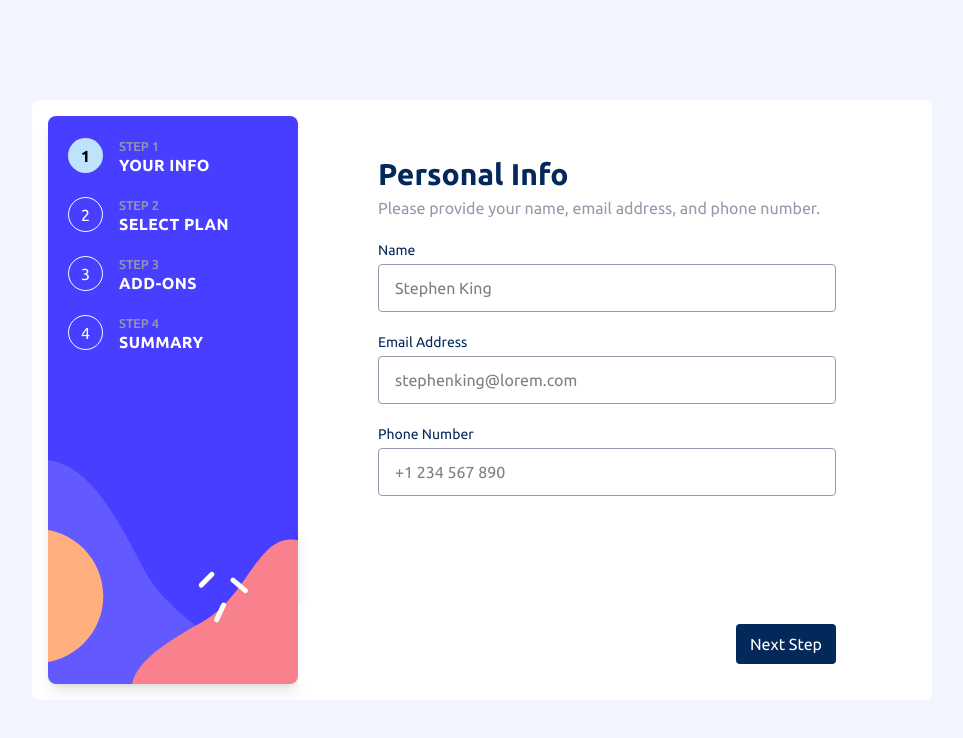
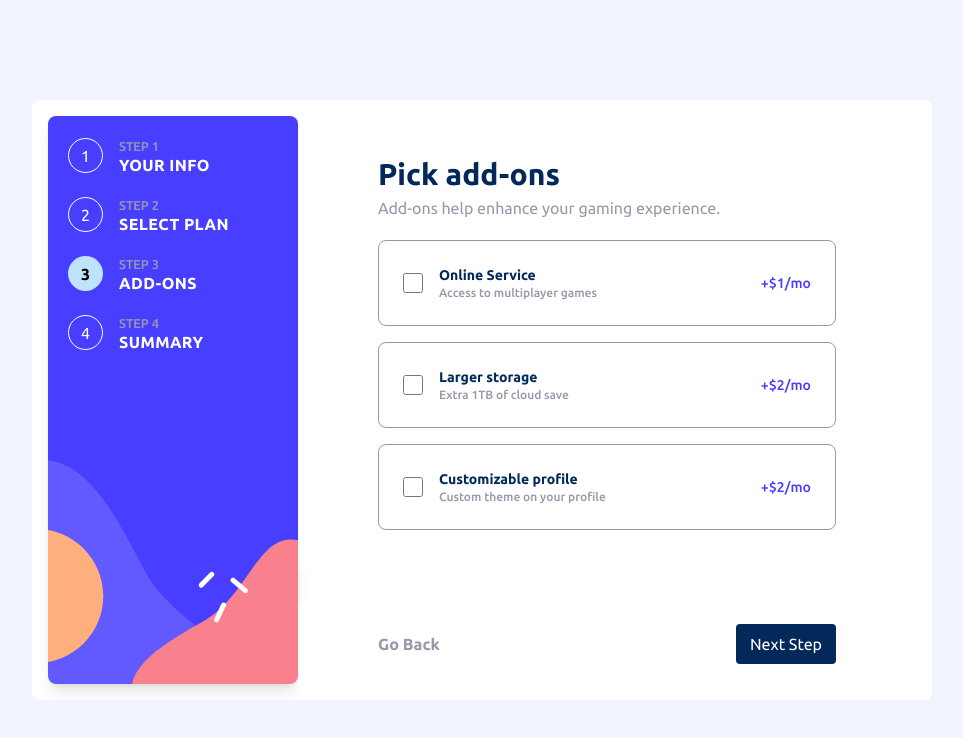
Before and after one commit to TornikeTt/Multi-step-form, a React (Vite) app: page / in a window 1280 px wide. Shown: the top 738 px of the page, without its empty margins (158-1121 px from the left). Built offline with nearby package versions, Linux system fonts and the light colour scheme.

Commit message:
Refactor step3Data handling: update state structure in App and adjust validation logic in Footer and ThirdStep components for improved data management

```diff
--- a/src/App.tsx
+++ b/src/App.tsx
@@ -7,7 +7,7 @@ import Footer from "./Components/Footer";
 import type { step1DataType, step2DataType, step3DataType } from "./types";
 
 function App() {
-    const [currentStep, setCurrentStep] = useState(0);
+    const [currentStep, setCurrentStep] = useState(2);
 
     const [step1Data, setStep1Data] = useState<step1DataType>({
         name: { value: "", status: true },
@@ -21,9 +21,9 @@ function App() {
     });
 
     const [step3Data, setStep3Data] = useState<step3DataType>({
-        onlineService: [],
-        largerStorage: [],
-        customizableProfile: [],
+        onlineService: {},
+        largerStorage: {},
+        customizableProfile: {},
     });
 
     return (
--- a/src/Components/Footer.tsx
+++ b/src/Components/Footer.tsx
@@ -40,9 +40,10 @@ function Footer(props: Props) {
                 }
                 break;
             case 2:
-                const isValid = Object.values(step3Data).some(
-                    (arr) => arr.length === undefined,
-                );
+                const isValid = Object.values(step3Data).some((each) => {
+                    let arr = Object.keys(each);
+                    return arr.length > 0;
+                });
 
                 if (!isValid) {
                     alert("Please select at least one option.");
--- a/src/Components/Main/ThirdStep.tsx
+++ b/src/Components/Main/ThirdStep.tsx
@@ -41,7 +41,7 @@ function ThirdStep({ isYearly, step3Data, setStep3Data }: Props) {
                 return { ...prev, [name]: selectedItem };
             } else {
                 // remove the item
-                const { [name]: _, ...rest } = prev;
+                const { [name as keyof step3DataType]: _, ...rest } = prev;
                 return rest;
             }
         });
@@ -68,7 +68,8 @@ function ThirdStep({ isYearly, step3Data, setStep3Data }: Props) {
                                 gatherData(each.name, e.target.checked)
                             }
                             checked={
-                                step3Data[each.name]?.name === each.name
+                                step3Data[each.name as keyof step3DataType]
+                                    ?.name === each.name
                                     ? true
                                     : false
                             }
--- a/src/types.ts
+++ b/src/types.ts
@@ -9,8 +9,16 @@ export type step2DataType = {
     price: string;
 };
 
+type step3Items = {
+    id?: number;
+    name?: string;
+    title?: string;
+    subtitle?: string;
+    price?: string;
+};
+
 export type step3DataType = {
-    onlineService: string[];
-    largerStorage: string[];
-    customizableProfile: string[];
+    onlineService?: step3Items;
+    largerStorage?: step3Items;
+    customizableProfile?: step3Items;
 };
```
